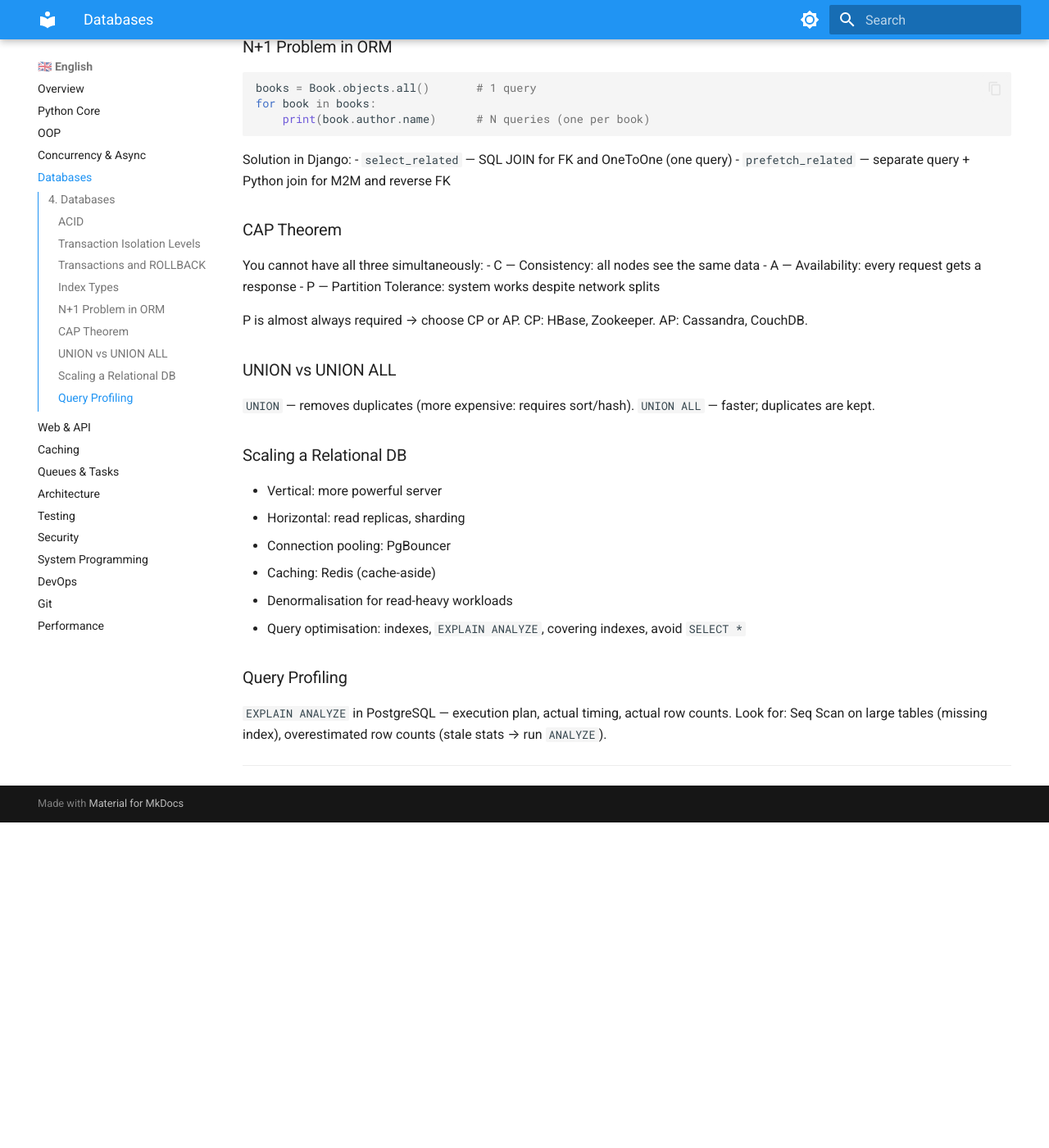
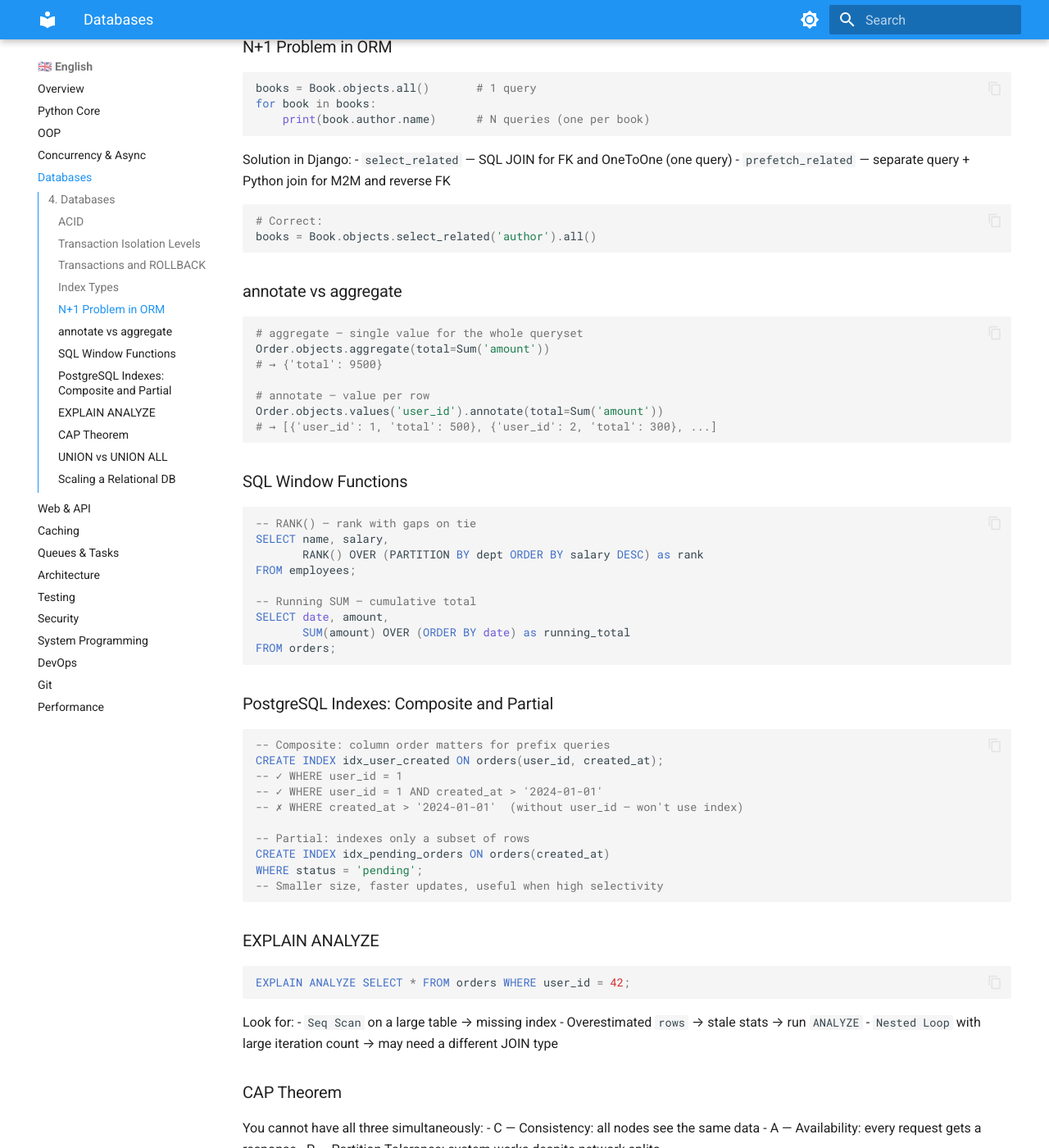
Before and after one commit to spiritEcosse/senior-kb, an MkDocs documentation site: the page built from docs/en/databases.md, in a window 1280 px wide and 1400 px high, scrolled down 979 px. Shown: the whole window at 82% size. Built offline with MkDocs 1.6.1 and Material for MkDocs 9.7.7, drawn with Linux system fonts in a browser that asks for light colours; before the commit the page ends 1982 px from its top, so only the background shows below that.

Commit message:
update: docs/en/databases.md with code examples

````diff
--- a/docs/en/databases.md
+++ b/docs/en/databases.md
@@ -41,6 +41,63 @@ Solution in Django:
 - `select_related` — SQL JOIN for FK and OneToOne (one query)
 - `prefetch_related` — separate query + Python join for M2M and reverse FK
 
+```python
+# Correct:
+books = Book.objects.select_related('author').all()
+```
+
+### annotate vs aggregate
+
+```python
+# aggregate — single value for the whole queryset
+Order.objects.aggregate(total=Sum('amount'))
+# → {'total': 9500}
+
+# annotate — value per row
+Order.objects.values('user_id').annotate(total=Sum('amount'))
+# → [{'user_id': 1, 'total': 500}, {'user_id': 2, 'total': 300}, ...]
+```
+
+### SQL Window Functions
+
+```sql
+-- RANK() — rank with gaps on tie
+SELECT name, salary,
+       RANK() OVER (PARTITION BY dept ORDER BY salary DESC) as rank
+FROM employees;
+
+-- Running SUM — cumulative total
+SELECT date, amount,
+       SUM(amount) OVER (ORDER BY date) as running_total
+FROM orders;
+```
+
+### PostgreSQL Indexes: Composite and Partial
+
+```sql
+-- Composite: column order matters for prefix queries
+CREATE INDEX idx_user_created ON orders(user_id, created_at);
+-- ✓ WHERE user_id = 1
+-- ✓ WHERE user_id = 1 AND created_at > '2024-01-01'
+-- ✗ WHERE created_at > '2024-01-01'  (without user_id — won't use index)
+
+-- Partial: indexes only a subset of rows
+CREATE INDEX idx_pending_orders ON orders(created_at)
+WHERE status = 'pending';
+-- Smaller size, faster updates, useful when high selectivity
+```
+
+### EXPLAIN ANALYZE
+
+```sql
+EXPLAIN ANALYZE SELECT * FROM orders WHERE user_id = 42;
+```
+
+Look for:
+- `Seq Scan` on a large table → missing index
+- Overestimated `rows` → stale stats → run `ANALYZE`
+- `Nested Loop` with large iteration count → may need a different JOIN type
+
 ### CAP Theorem
 
 You cannot have all three simultaneously:
@@ -65,9 +122,4 @@ CP: HBase, Zookeeper. AP: Cassandra, CouchDB.
 - Denormalisation for read-heavy workloads
 - Query optimisation: indexes, `EXPLAIN ANALYZE`, covering indexes, avoid `SELECT *`
 
-### Query Profiling
-
-`EXPLAIN ANALYZE` in PostgreSQL — execution plan, actual timing, actual row counts.
-Look for: Seq Scan on large tables (missing index), overestimated row counts (stale stats → run `ANALYZE`).
-
 ---
````
